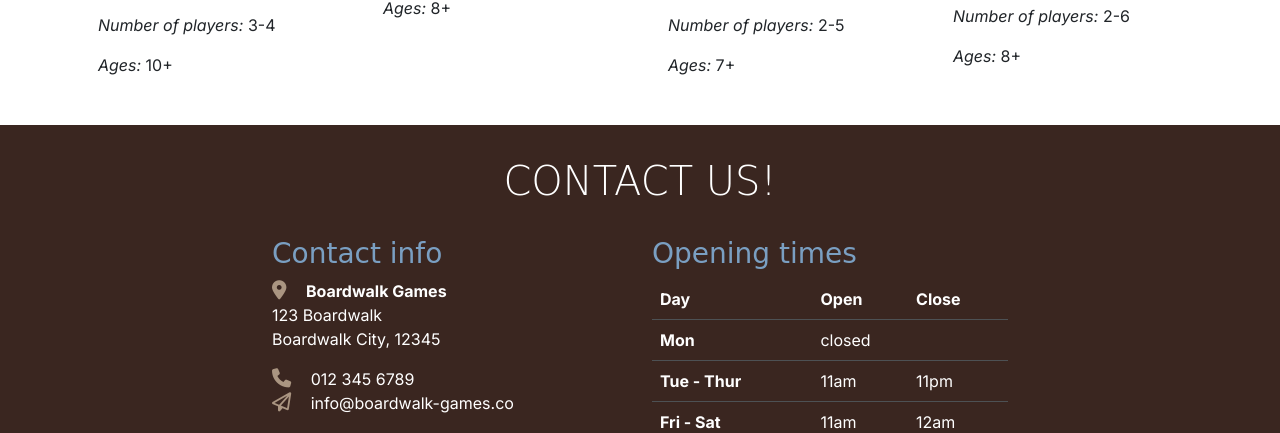
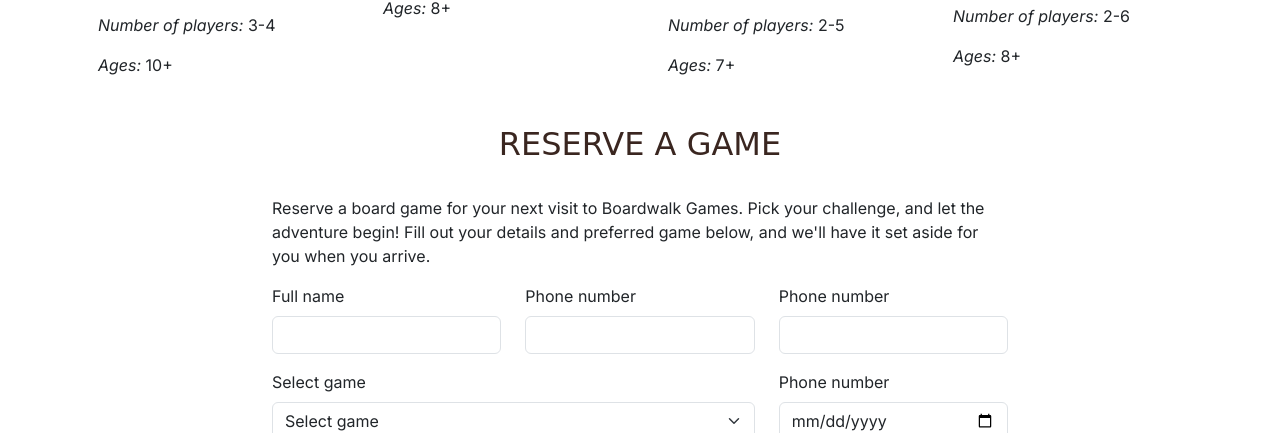
Before and after one commit to KelvinC181/Broadwalk-Games, a plain HTML site: page game-library.html in a window 1280 px wide. Shown: the part 1513-1946 px from the top of the page. Drawn offline with nearby package versions, Linux system fonts and the light colour scheme; a web font is replaced by a local one.

Commit message:
add reservation form

```diff
--- a/assets/css/style.css
+++ b/assets/css/style.css
@@ -191,7 +191,7 @@ h2 {
     }
 }
 
-/* xl devices (desktops, 1400px and up) */
+/* xxl devices (desktops, 1400px and up) */
 @media screen and (min-width:1400px) {
     /* make all services cards the same height for consistency */
     #services .card-body {
--- a/game-library.html
+++ b/game-library.html
@@ -270,7 +270,55 @@
                 </div>
             </div>
         </section>
-
+        <!-- reservation form -->
+        <section id="reservation" class="container section">
+            <div class="row justify-content-center">
+                <div class="col-12 col-md-8">
+                    <h2 class="text-center">Reserve a game</h2>
+                    <p>Reserve a board game for your next visit to Boardwalk Games. Pick your challenge, and let the
+                        adventure begin! Fill out your details and preferred game below, and we'll have it set aside for
+                        you when you arrive.
+                    </p>
+                    <form action="">
+                        <div class="row">
+                            <div class="col-12 col-xl-4 mb-3">
+                                <label for="name2" class="form-label">Full name</label>
+                                <input class="form-control" id="name2" name="name" type="text" required>
+                            </div>
+                            <div class="col-12 col-xl-4 mb-3">
+                                <label for="phone2" class="form-label">Phone number</label>
+                                <input class="form-control" id="phone2" name="phone" type="number" required>
+                            </div>
+                            <div class="col-12 col-xl-4 mb-3">
+                                <label for="email2" class="form-label">Phone number</label>
+                                <input class="form-control" id="email2" name="email" type="email" required>
+                            </div>
+                            <div class="col-12 col-xl-8 mb-3">
+                                <label for="select-game" class="form-label">Select game</label>
+                                <select id="select-game" class="form-select" name="select-game" required>
+                                    <option value="">Select game</option>
+                                    <option value="galaxy-pioneers">Galaxy Pioneers</option>
+                                    <option value="mystic-woods">Mystic Woods</option>
+                                    <option value="captain's-gambit">Captain's Gambit</option>
+                                    <option value="critter-quest">Critter Quest</option>
+                                    <option value="setters-of-catan">Setters of Catan</option>
+                                    <option value="monopoly">Monopoly</option>
+                                    <option value="exploding-kittens">Exploding Kittens</option>
+                                    <option value="cluedo">Cluedo</option>
+                                </select>
+                            </div>
+                            <div class="col-12 col-xl-4 mb-3">
+                                <label for="date" class="form-label">Phone number</label>
+                                <input class="form-control" id="date" name="date" type="date" required>
+                            </div>
+                            <div class="col-12 text-end">
+                                <button type="submit" class="btn custom-button-outline">Submit</button>
+                            </div>
+                        </div>
+                    </form>
+                </div>
+            </div>
+        </section>
     </main>
 
     <!-- footer / contact section -->
```
Also changed, not shown: index.html (+2 -2 lines).
